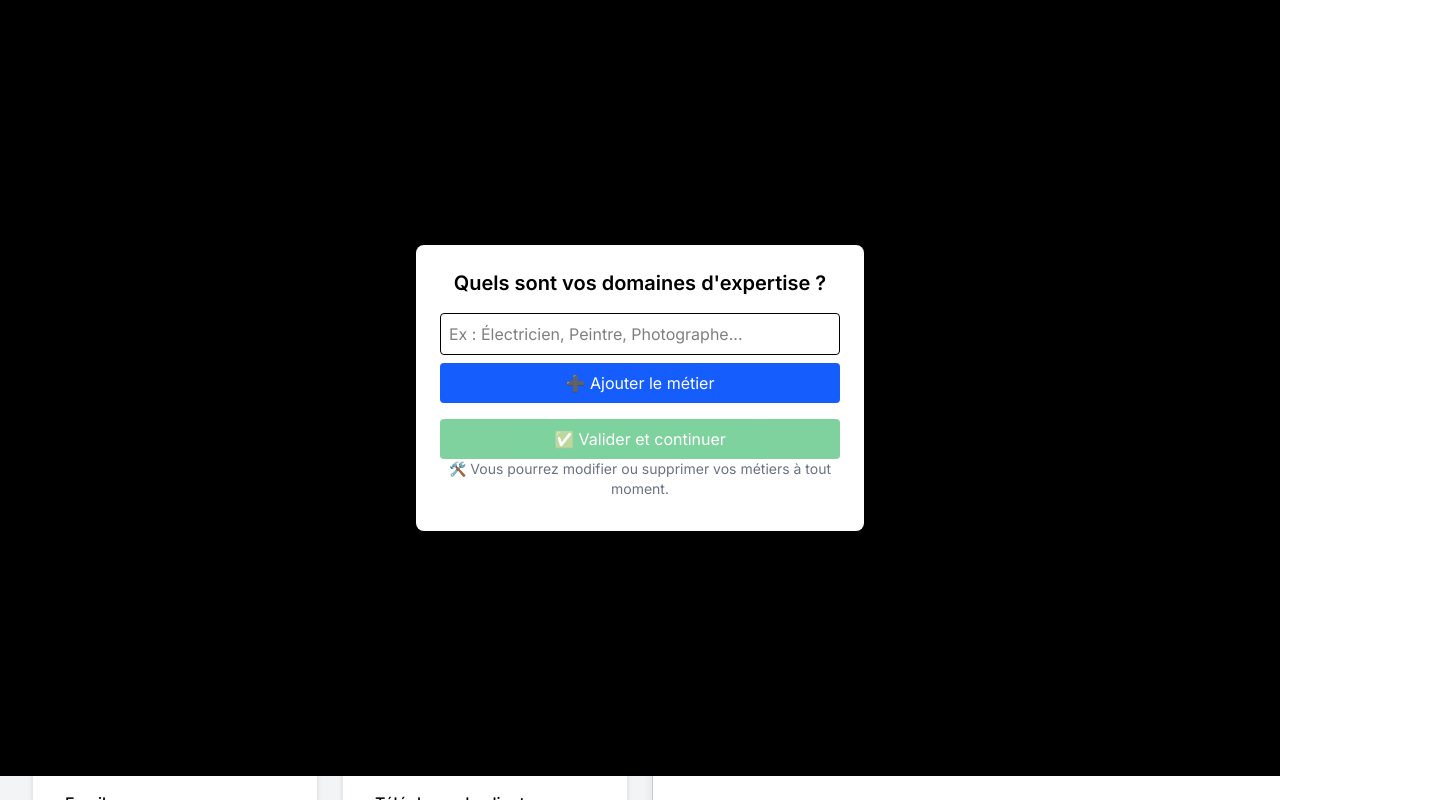
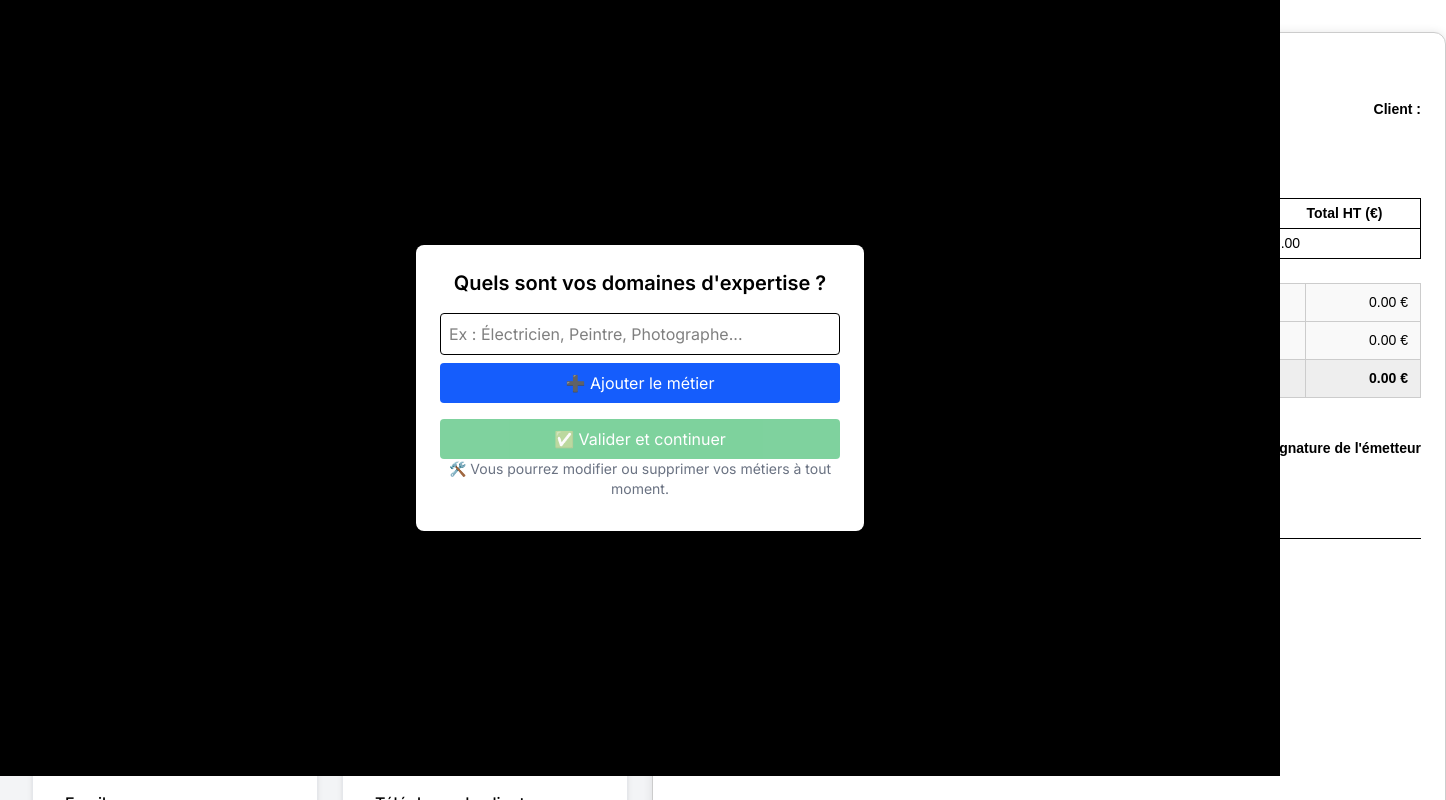
Before and after one commit to lululecodeur/ia-devis-app, a Next.js app: page / in a window 1280 px wide. Both pictures are taken after a click on the button "🚀 Commencer". Shown: the top 800 px of the page, 1446 px wide, since content can reach past the window. Built offline with nearby package versions, Linux system fonts and the light colour scheme.

Commit message:
fix: normalisation preview PDF selon devicePixelRatio

```diff
--- a/src/app/page.tsx
+++ b/src/app/page.tsx
@@ -72,11 +72,16 @@ const saveSignature = () => {
 const [signatureEmetteur, setSignatureEmetteur] = useState<string | null>(null);
 
 const [mode, setMode] = useState<"accueil" | "devis">("accueil");
+const [deviceScale, setDeviceScale] = useState(1);
 
 
 
 
-
+useEffect(() => {
+  if (typeof window !== "undefined") {
+    setDeviceScale(1 / window.devicePixelRatio);
+  }
+}, []);
 
 
 
@@ -335,8 +340,7 @@ const exporterPDFSansClasses = async () => {
 
 
 {mode === "devis" && (
-    <main className="min-h-screen p-8 bg-gray-100 font-sans text-black overflow-x-hidden">
-
+    <main className="min-h-screen p-8 bg-gray-100 font-sans text-black">
   <div className="grid grid-cols-1 lg:grid-cols-2 gap-x-6 max-w-screen-xl mx-auto">
 
 
@@ -1179,8 +1183,11 @@ const exporterPDFSansClasses = async () => {
     borderRadius: "12px",
     boxShadow: "0 0 10px rgba(0,0,0,0.1)",
     margin: "0 auto",
+    transform: `scale(${deviceScale})`,
+    transformOrigin: "top left",
   }}
 >
+
   {/* Header logo + date */}
   <div style={{ display: "flex", justifyContent: "space-between", alignItems: "flex-start", marginBottom: "24px" }}>
     {logo && (
```
Lines whose indentation alone changed are shown as unchanged.
